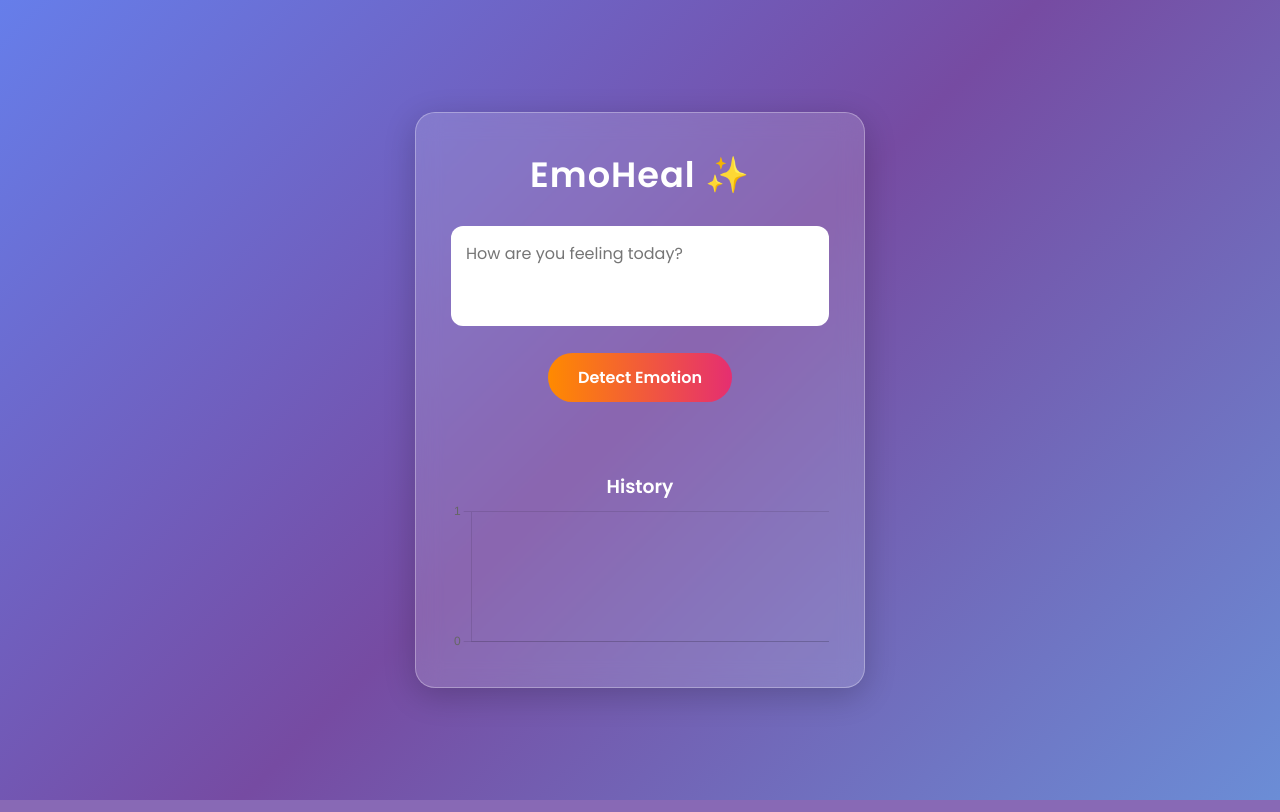
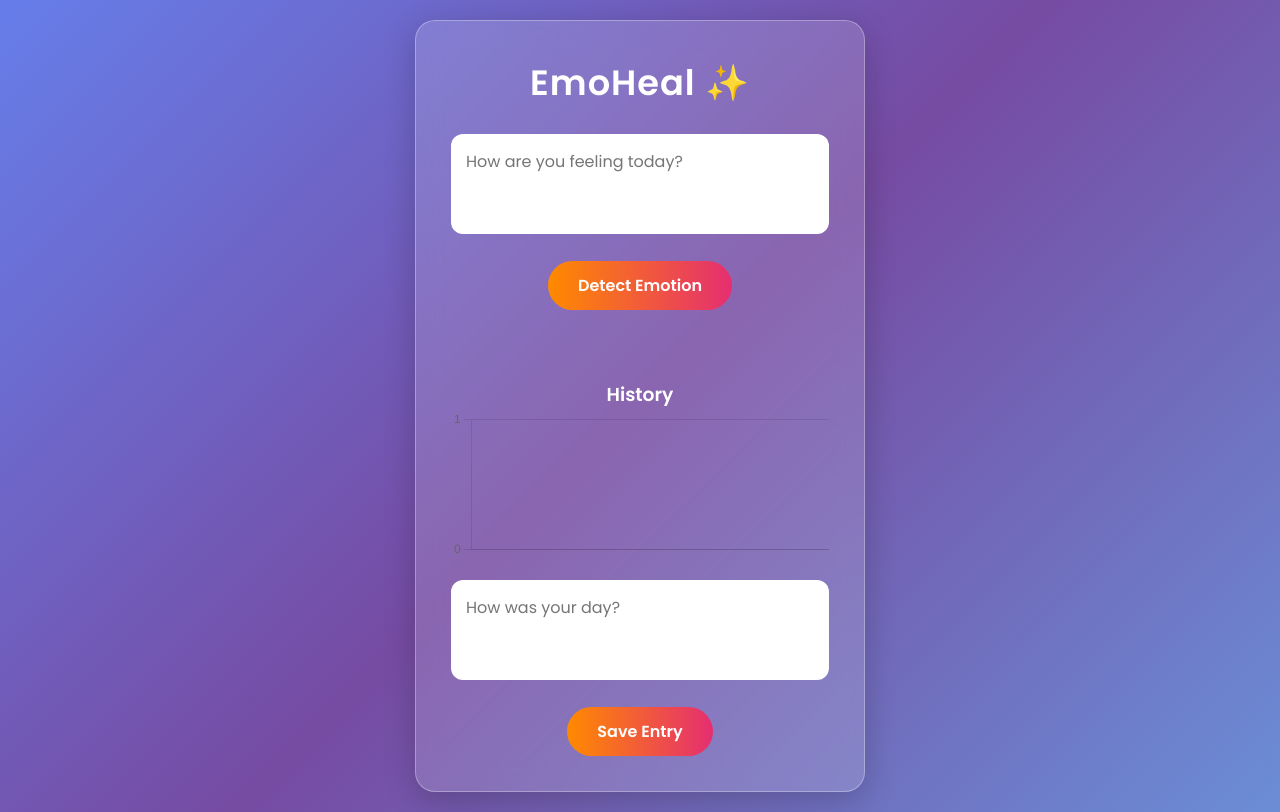
Before and after one commit to ashokaurovindomohanty-hub/EmoHeal, a Flask app: page / in a window 1280 px wide. Run offline with Flask 3, Linux system fonts and the light colour scheme.

Commit message:
add journal

```diff
--- a/static/js/script.js
+++ b/static/js/script.js
@@ -45,3 +45,16 @@ function renderChart(){
     options: { plugins:{legend:{display:false}}, scales:{y:{beginAtZero:true,ticks:{stepSize:1}}} }
   });
 }
+function saveJournal(){
+ let text = document.getElementById('journalText').value;
+ let entry = { date: new Date().toLocaleDateString(), text, emotion: lastDetectedEmotion };
+ let history = JSON.parse(localStorage.getItem('journal')||'[]');
+ history.push(entry);
+ localStorage.setItem('journal', JSON.stringify(history));
+ showHistory();
+}
+function showHistory(){
+ let history = JSON.parse(localStorage.getItem('journal')||'[]');
+ document.getElementById('journalHistory').innerHTML = history.map(e=> `<p><b>${e.date} - ${e.emotion}:</b> ${e.text}</p>`).join('');
+}
+showHistory();
--- a/templates/index.html
+++ b/templates/index.html
@@ -13,6 +13,9 @@
     <p id="result"></p>
   <div id="history" style="margin-top:20px;color:white;"></div>
 <canvas id="emoChart" height="120"></canvas>
+<textarea id="journalText" placeholder="How was your day?"></textarea>
+<button onclick="saveJournal()">Save Entry</button>
+<div id="journalHistory"></div>
 </div>
   <script src="/static/js/script.js"></script>
 </body>
```
